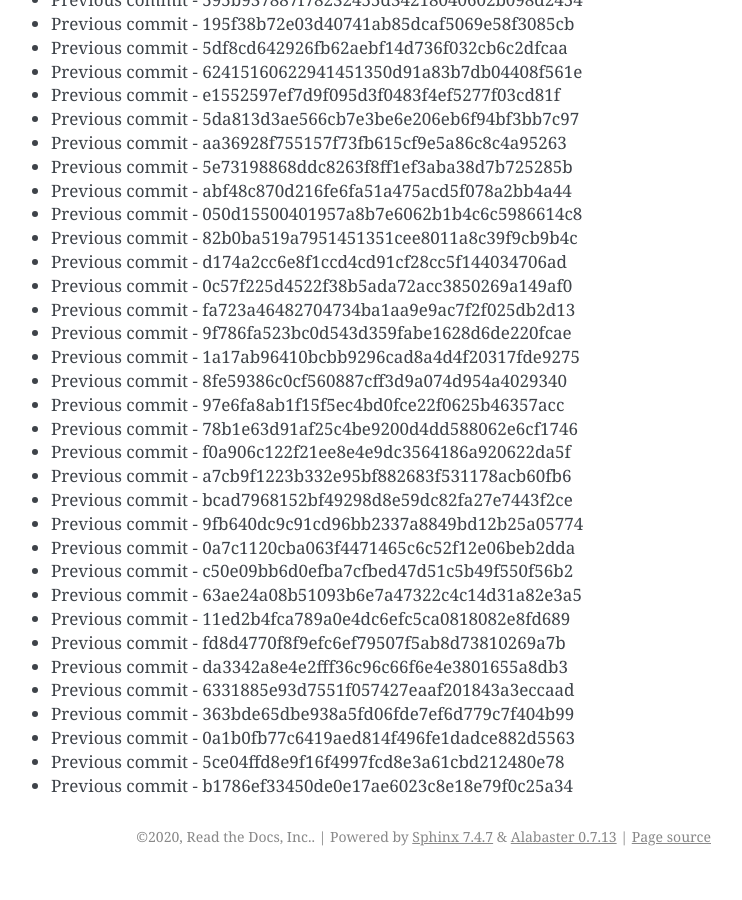
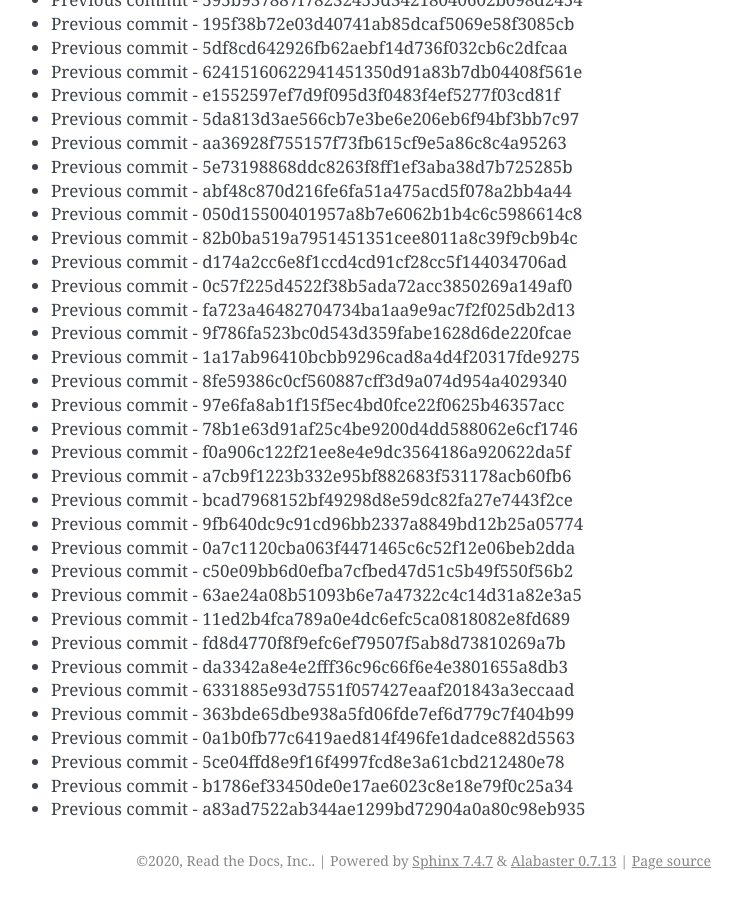
Before and after one commit to readthedocs/rtd-git-stresstest, a Sphinx documentation site: the page built from docs/updates.rst, in a window 1280 px wide and 900 px high, scrolled down 104957 px. Shown: the whole window, without its empty margins (399-1141 px from the left). Built offline with Sphinx 7.4.7, drawn with Linux system fonts in a browser that asks for light colours; before the commit the page ends 105833 px from its top, so only the background shows below that.

Commit message:
Generating commit from previous: a83ad7522ab344ae1299bd72904a0a80c98eb935

```diff
--- a/docs/updates.rst
+++ b/docs/updates.rst
@@ -4442,3 +4442,4 @@ It can be tested for any performance characteristics.
 * Previous commit - 0a1b0fb77c6419aed814f496fe1dadce882d5563
 * Previous commit - 5ce04ffd8e9f16f4997fcd8e3a61cbd212480e78
 * Previous commit - b1786ef33450de0e17ae6023c8e18e79f0c25a34
+* Previous commit - a83ad7522ab344ae1299bd72904a0a80c98eb935
```
